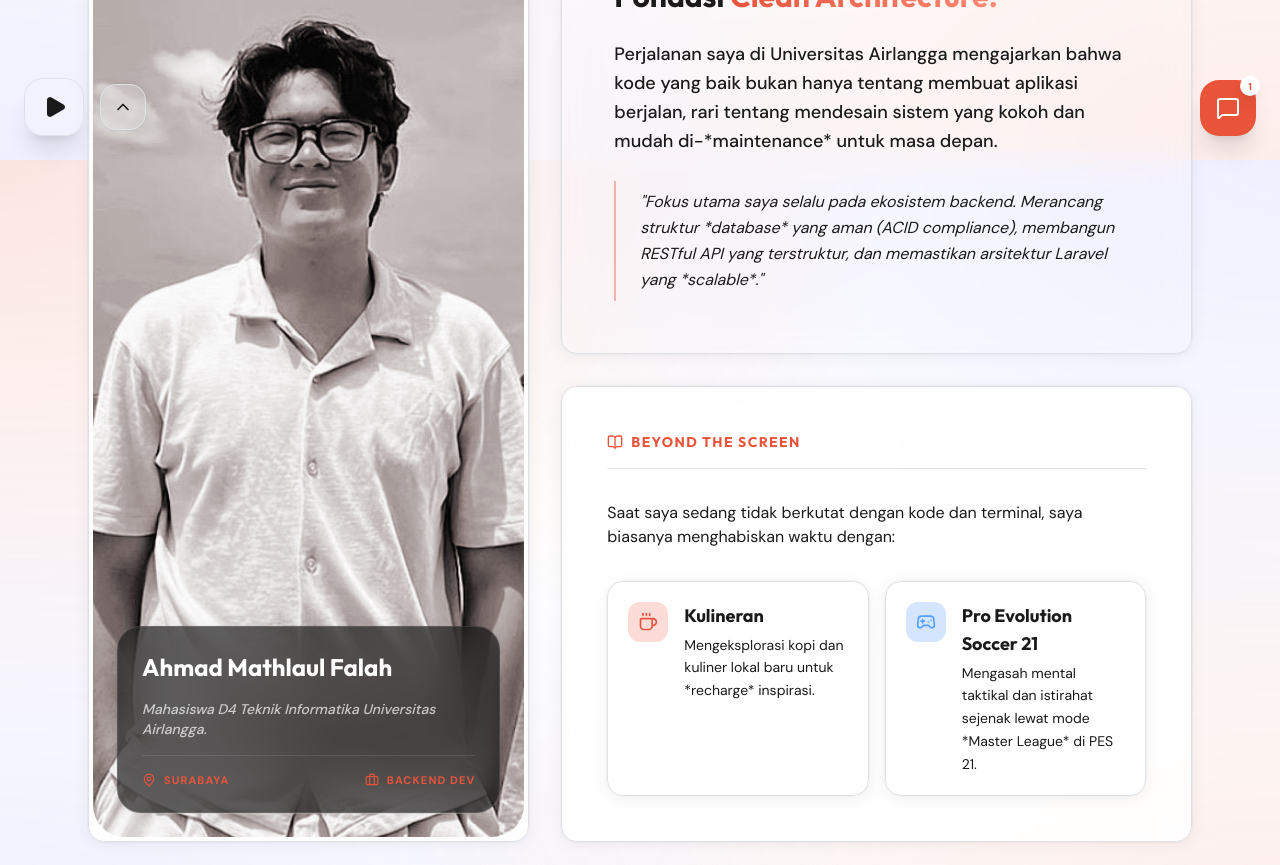
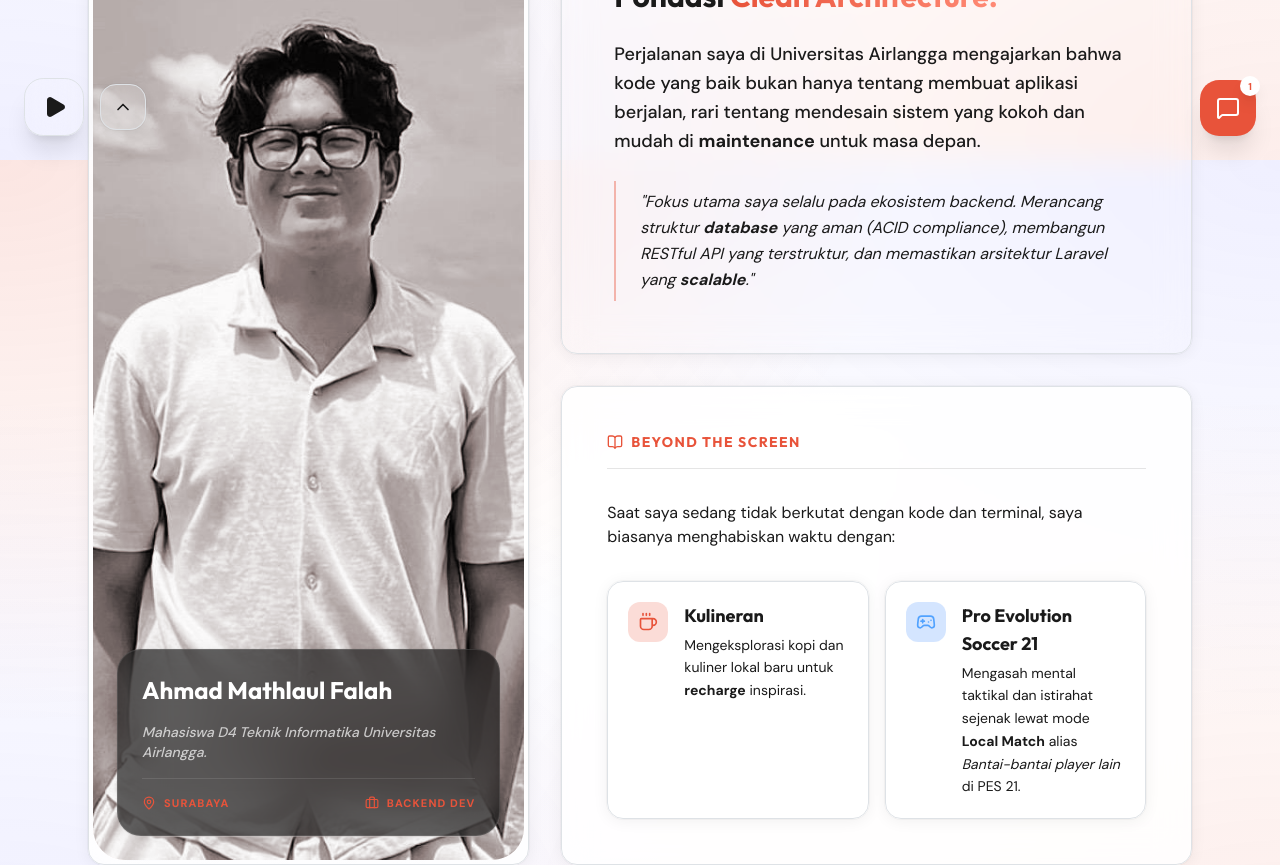
Before and after one commit to Fals-Code/my-portfolio, a Next.js app: page /about in a window 1280 px wide. Shown: the part 640-1505 px from the top of the page. Built offline with nearby package versions, Linux system fonts and the light colour scheme.

Commit message:
feat: add about page with personal background, professional timeline, and interests section

```diff
--- a/app/about/page.tsx
+++ b/app/about/page.tsx
@@ -18,7 +18,8 @@ import {
   Server,
   Coffee,
   Gamepad2,
-  BookOpen
+  BookOpen,
+  Italic
 } from "lucide-react";
 import { GlassPanel, GradientText, Button } from "@/components/ui/Primitives";
 import TiltCard from "@/components/ui/TiltCard";
@@ -123,10 +124,10 @@ export default function AboutPage() {
                      Pondasi <GradientText>Clean Architecture.</GradientText>
                    </h2>
                    <p className="text-base md:text-lg text-text-muted leading-relaxed font-medium">
-                     Perjalanan saya di Universitas Airlangga mengajarkan bahwa kode yang baik bukan hanya tentang membuat aplikasi berjalan, rari tentang mendesain sistem yang kokoh dan mudah di-*maintenance* untuk masa depan.
+                     Perjalanan saya di Universitas Airlangga mengajarkan bahwa kode yang baik bukan hanya tentang membuat aplikasi berjalan, rari tentang mendesain sistem yang kokoh dan mudah di <strong>maintenance</strong> untuk masa depan.
                    </p>
                    <p className="text-base text-text-muted/80 leading-relaxed italic border-l-2 border-accent/40 pl-6 py-2">
-                     "Fokus utama saya selalu pada ekosistem backend. Merancang struktur *database* yang aman (ACID compliance), membangun RESTful API yang terstruktur, dan memastikan arsitektur Laravel yang *scalable*."
+                     "Fokus utama saya selalu pada ekosistem backend. Merancang struktur <strong>database</strong> yang aman (ACID compliance), membangun RESTful API yang terstruktur, dan memastikan arsitektur Laravel yang <strong>scalable</strong>."
                    </p>
                 </div>
              </TiltCard>
@@ -147,7 +148,7 @@ export default function AboutPage() {
                         </div>
                         <div>
                           <h4 className="font-bold text-[var(--text)] font-syne text-lg">Kulineran</h4>
-                          <p className="text-sm text-text-muted mt-1 leading-relaxed">Mengeksplorasi kopi dan kuliner lokal baru untuk *recharge* inspirasi.</p>
+                          <p className="text-sm text-text-muted mt-1 leading-relaxed">Mengeksplorasi kopi dan kuliner lokal baru untuk <strong>recharge</strong> inspirasi.</p>
                         </div>
                       </div>
 
@@ -157,7 +158,7 @@ export default function AboutPage() {
                         </div>
                         <div>
                           <h4 className="font-bold text-[var(--text)] font-syne text-lg">Pro Evolution Soccer 21</h4>
-                          <p className="text-sm text-text-muted mt-1 leading-relaxed">Mengasah mental taktikal dan istirahat sejenak lewat mode *Master League* di PES 21.</p>
+                          <p className="text-sm text-text-muted mt-1 leading-relaxed">Mengasah mental taktikal dan istirahat sejenak lewat mode <strong>Local Match</strong> alias <i>Bantai-bantai player lain</i> di PES 21.</p>
                         </div>
                       </div>
                    </div>
```
